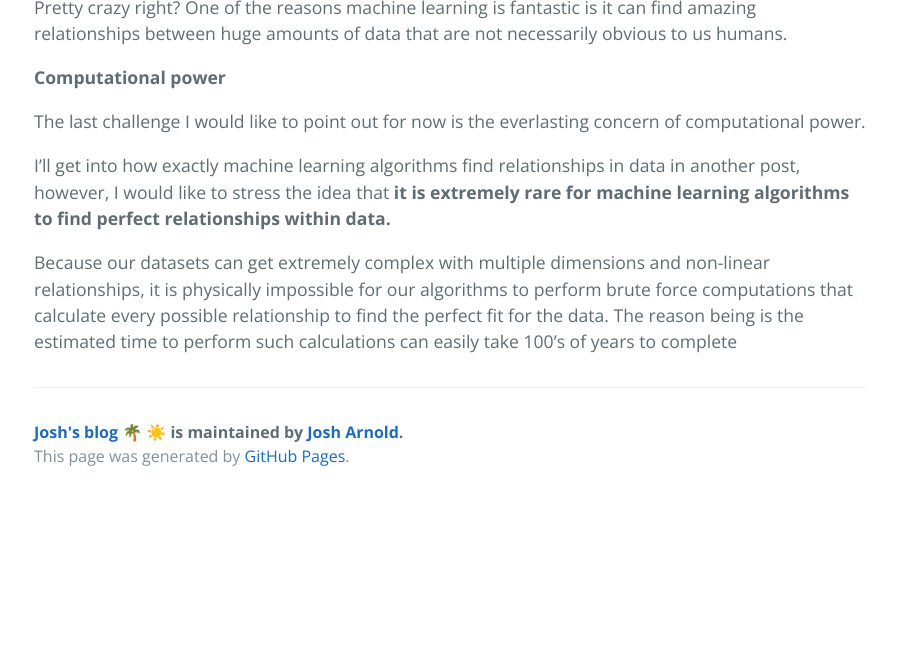
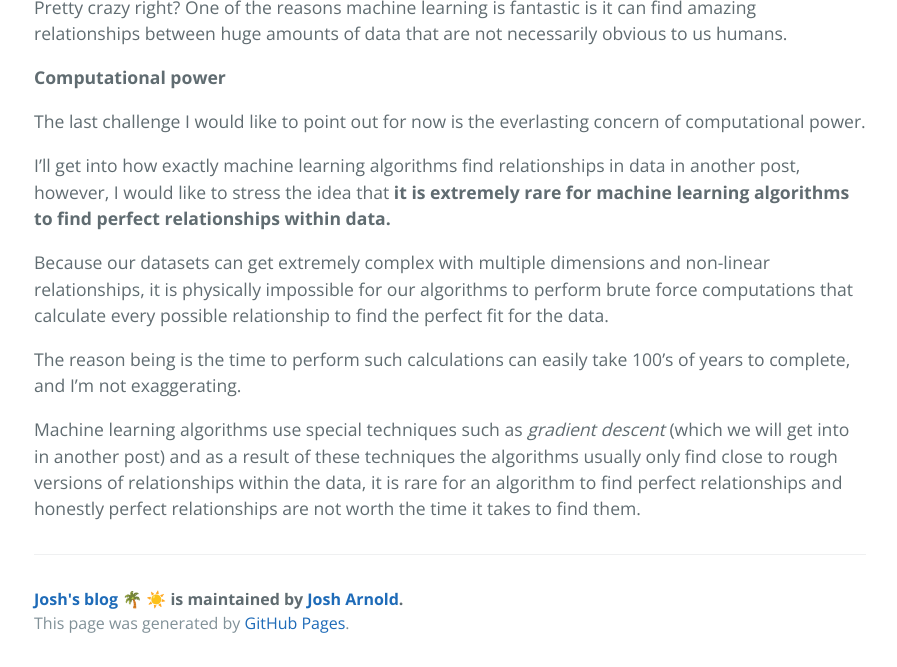
Before and after one commit to josharnoldjosh/josharnoldjosh.github.io, a Jekyll site: the page built from _posts/2017-06-14-ai-explained-part1.markdown, in a window 1280 px wide and 900 px high, scrolled down 6089 px, cut to the strip 233-900 px from the top of the window. Shown: the whole strip, without its empty margins (190-1087 px from the left). Built offline with Jekyll 4.4.1, drawn with Linux system fonts in a browser that asks for light colours; before the commit the page ends 6822 px from its top, so only the background shows below that.

Commit message:
Update 2017-06-14-ai-explained-part1.markdown

```diff
--- a/_posts/2017-06-14-ai-explained-part1.markdown
+++ b/_posts/2017-06-14-ai-explained-part1.markdown
@@ -146,4 +146,8 @@ The last challenge I would like to point out for now is the everlasting concern
 
 I'll get into how exactly machine learning algorithms find relationships in data in another post, however, I would like to stress the idea that **it is extremely rare for machine learning algorithms to find perfect relationships within data.**
 
-Because our datasets can get extremely complex with multiple dimensions and non-linear relationships, it is physically impossible for our algorithms to perform brute force computations that calculate every possible relationship to find the perfect fit for the data. The reason being is the estimated time to perform such calculations can easily take 100's of years to complete
+Because our datasets can get extremely complex with multiple dimensions and non-linear relationships, it is physically impossible for our algorithms to perform brute force computations that calculate every possible relationship to find the perfect fit for the data.
+
+The reason being is the time to perform such calculations can easily take 100's of years to complete, and I'm not exaggerating.
+
+Machine learning algorithms use special techniques such as *gradient descent* (which we will get into in another post) and as a result of these techniques the algorithms usually only find close to rough versions of relationships within the data, it is rare for an algorithm to find perfect relationships and honestly perfect relationships are not worth the time it takes to find them.
```
